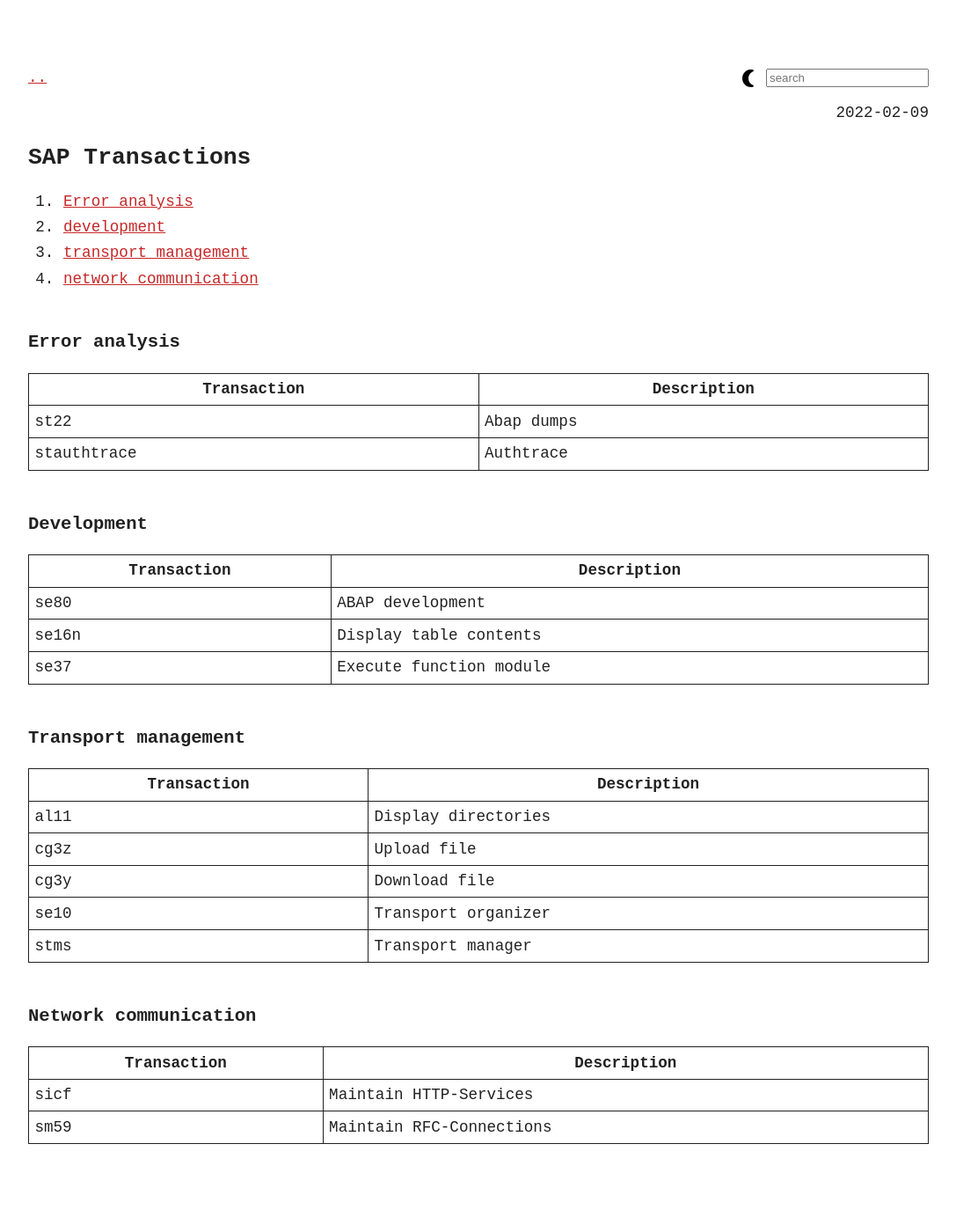
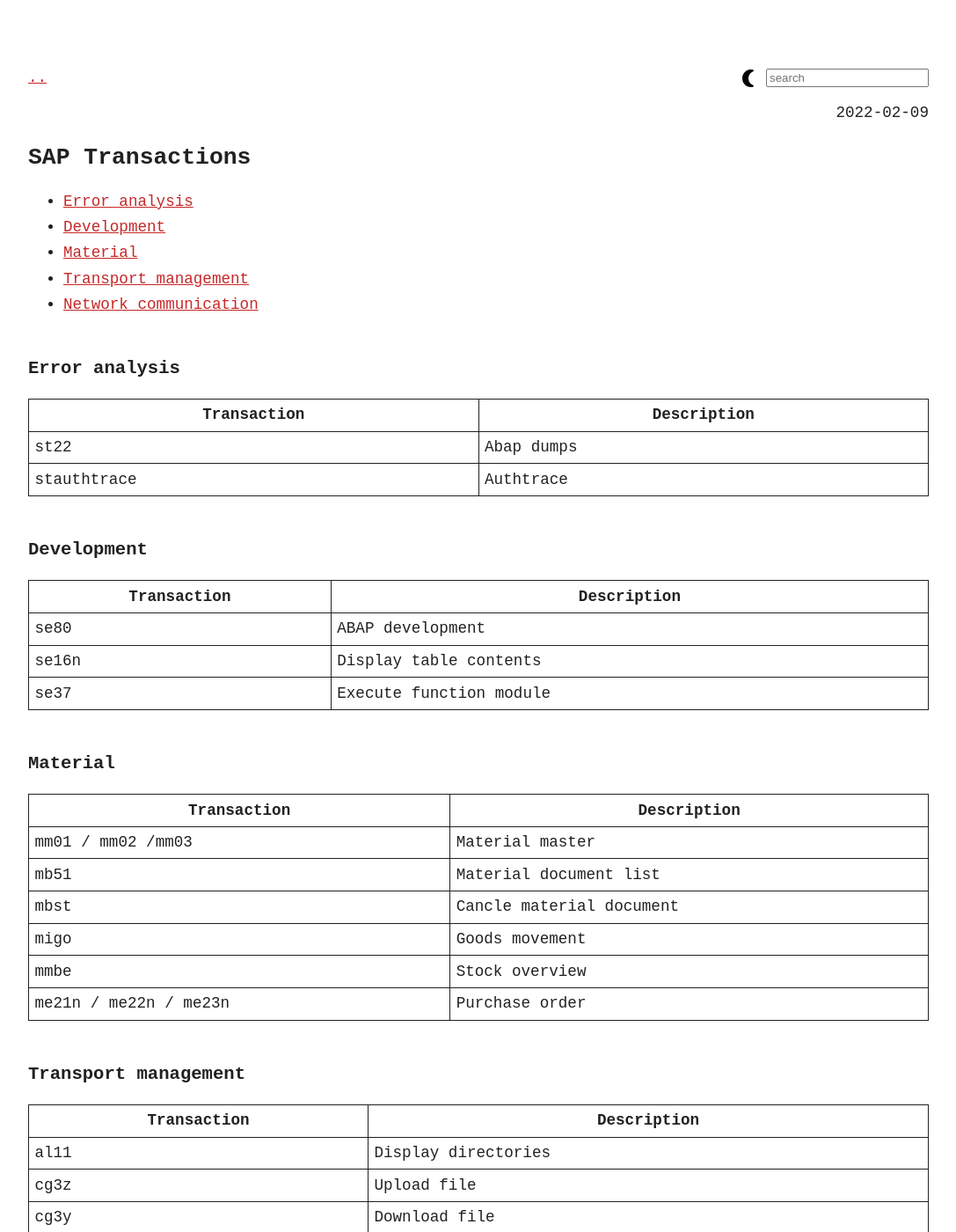
Before and after one commit to matseee/matseee.github.io, a Jekyll site: the page built from _posts/2022-02-09-sap-transactions.md, in a window 1280 px wide and 1400 px high. Shown: the whole window at 88% size, without its empty margins (96-1183 px from the left). Built offline with Jekyll 4.4.1, drawn with Linux system fonts in a browser that asks for light colours.

Commit message:
add transactions

```diff
--- a/_posts/2022-02-09-sap-transactions.md
+++ b/_posts/2022-02-09-sap-transactions.md
@@ -5,39 +5,51 @@
 categories: ["Programming", "SAP"]
 ---
 
-1. [Error analysis](#Error-analysis)
-1. [development](#development)
-1. [transport management](#transport-management)
-1. [network communication](#network-communication)
+- [Error analysis](#error-analysis)
+- [Development](#development)
+- [Material](#material)
+- [Transport management](#transport-management)
+- [Network communication](#network-communication)
 
 ### Error analysis
 
 | Transaction | Description |
-| --- | --- |
-| st22 | Abap dumps |
-| stauthtrace | Authtrace |
+| ----------- | ----------- |
+| st22        | Abap dumps  |
+| stauthtrace | Authtrace   |
 
 ### Development
 
-| Transaction | Description |
-| --- | --- |
-| se80 | ABAP development |
-| se16n | Display table contents |
-| se37 | Execute function module |
+| Transaction | Description             |
+| ----------- | ----------------------- |
+| se80        | ABAP development        |
+| se16n       | Display table contents  |
+| se37        | Execute function module |
+
+### Material
+
+| Transaction           | Description              |
+| --------------------- | ------------------------ |
+| mm01 / mm02 /mm03     | Material master          |
+| mb51                  | Material document list   |
+| mbst                  | Cancle material document |
+| migo                  | Goods movement           |
+| mmbe                  | Stock overview           |
+| me21n / me22n / me23n | Purchase order           |
 
 ### Transport management
 
-| Transaction | Description |
-| --- | --- |
-| al11 | Display directories |
-| cg3z | Upload file |
-| cg3y | Download file |
-| se10 | Transport organizer |
-| stms | Transport manager |
+| Transaction | Description         |
+| ----------- | ------------------- |
+| al11        | Display directories |
+| cg3z        | Upload file         |
+| cg3y        | Download file       |
+| se10        | Transport organizer |
+| stms        | Transport manager   |
 
 ### Network communication
 
-| Transaction | Description |
-| --- | --- |
-| sicf | Maintain HTTP-Services |
-| sm59 | Maintain RFC-Connections  |
+| Transaction | Description              |
+| ----------- | ------------------------ |
+| sicf        | Maintain HTTP-Services   |
+| sm59        | Maintain RFC-Connections |
```
